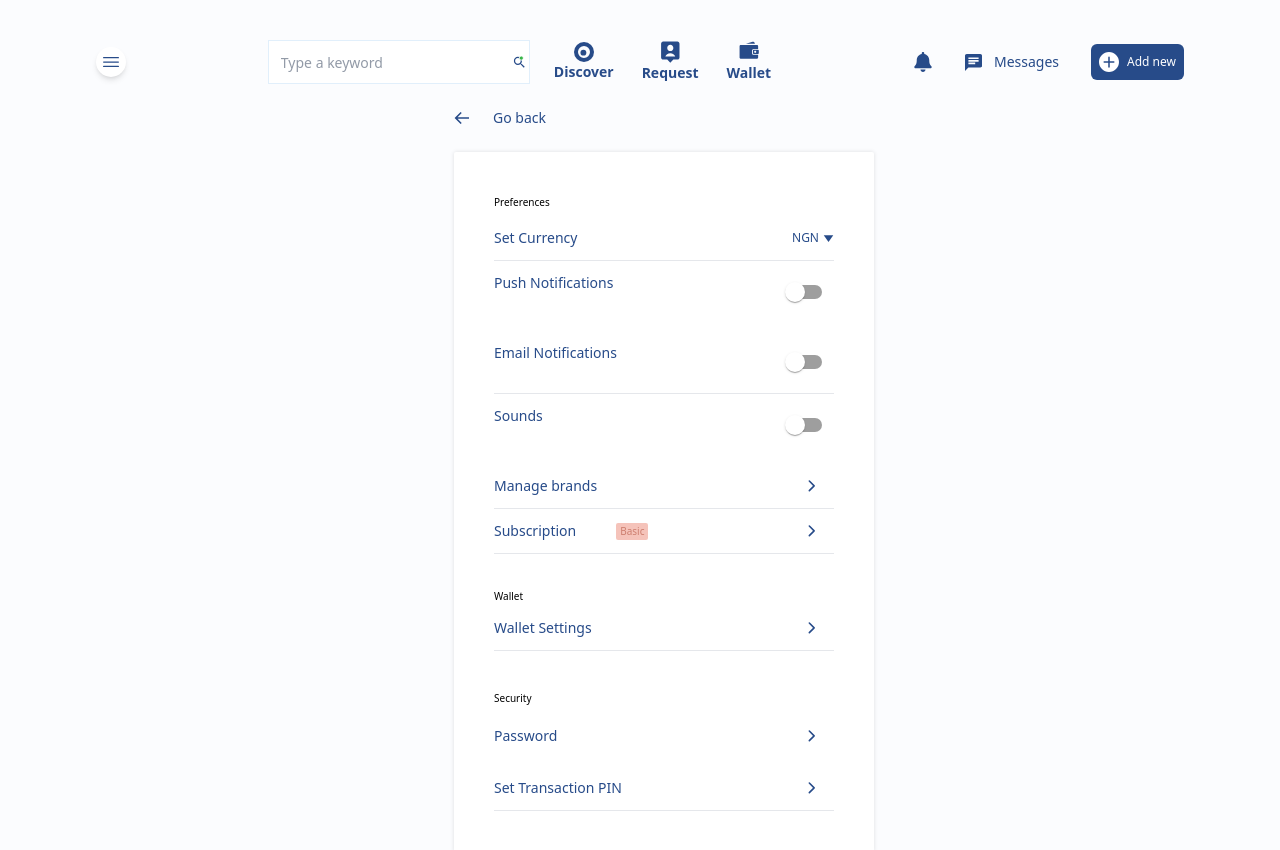
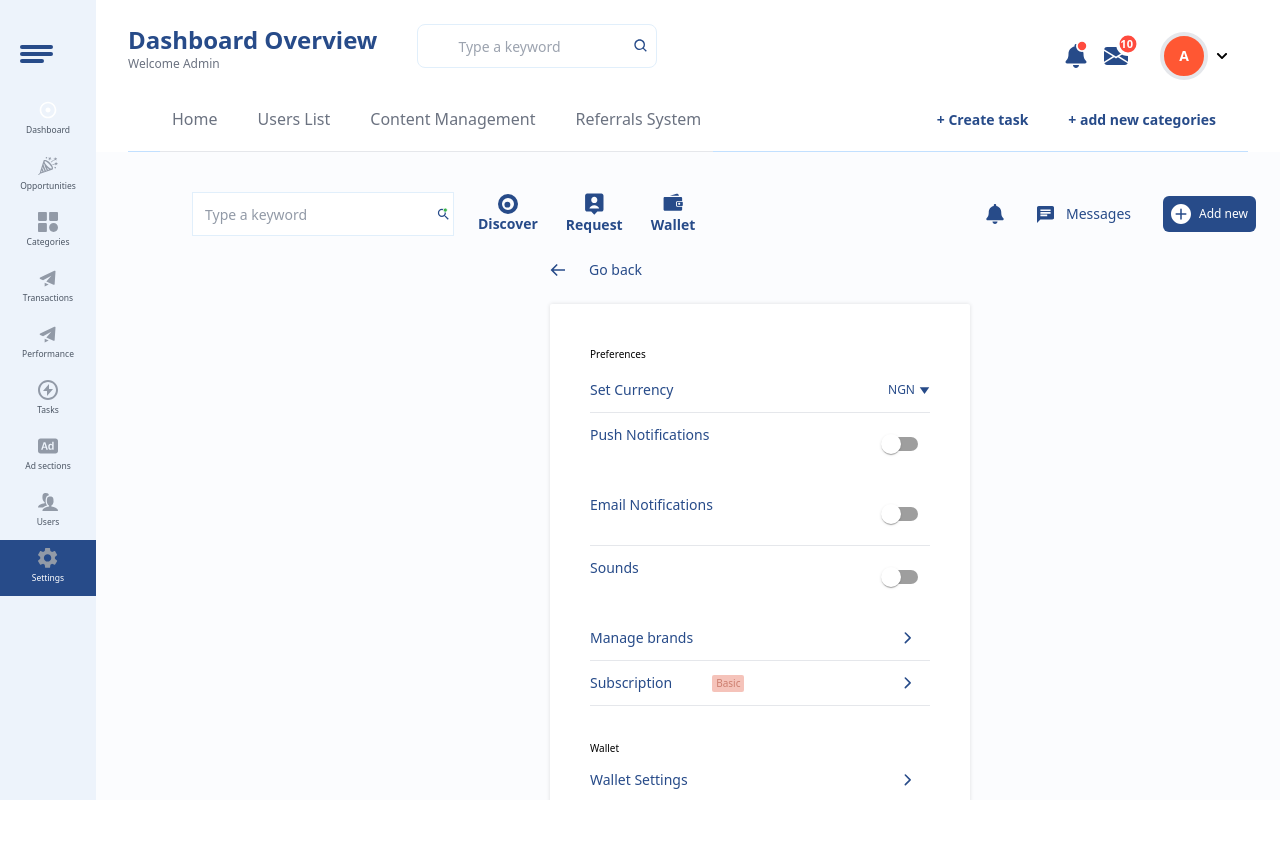
Before and after one commit to abraham-alizor/spottr-admin, a React (Create React App) app: page /settings in a window 1280 px wide. Shown: the top 850 px of the page. After the commit the page ends 800 px from the top, so only its background shows below. Built offline with nearby package versions, Linux system fonts and the light colour scheme; a web font is replaced by a local one.

Commit message:
fix: update

```diff
--- a/src/App.tsx
+++ b/src/App.tsx
@@ -2,7 +2,6 @@
 import { Toaster } from "react-hot-toast";
 import { Route, Routes } from "react-router-dom";
 
-import Settings from "@/features/Settings";
 import MainRoutes from "@/Routes";
 import { PrivateRoutes } from "@/Routes/private";
 
@@ -21,8 +20,6 @@ function App() {
           }
           path='/*'
         />
-
-        <Route element={<Settings />} path='/settings' />
       </Routes>
       <Toaster position='top-right' reverseOrder={false} />
     </>
--- a/src/Routes/index.tsx
+++ b/src/Routes/index.tsx
@@ -16,6 +16,7 @@ import AllDeals from "@/features/Opportunities/all_deals";
 import AllLists from "@/features/Opportunities/all_lists";
 import PerformancePage from "@/features/Performance";
 import ReferralsSystem from "@/features/referrals-system";
+import Settings from "@/features/Settings";
 import Tasks from "@/features/tasks";
 import CreateTask from "@/features/tasks/createtask";
 import ViewTask from "@/features/tasks/viewtask";
@@ -98,6 +99,11 @@ function MainRoutes() {
       path: "/notification-center",
       component: NotificationCenter,
     },
+    {
+      title: "settings",
+      path: "/settings",
+      component: Settings,
+    },
   ];
   return (
     <div>
--- a/src/features/Settings/index.tsx
+++ b/src/features/Settings/index.tsx
@@ -15,7 +15,6 @@ import ToggleSwitch from "@/shared/components/toggle_switch";
 import {
   BLUE_ARROW_DOWN,
   BLUE_ARROW_LEFT,
-  BLUE_BARS,
   CHAT_ICON,
   GO_BACK,
   ROUND_BLUE,
@@ -58,9 +57,9 @@ function Settings() {
   return (
     <main className='bg-[#fbfcfe] h-full w-[100vw] py-10 px-24'>
       <div className='flex justify-between items-center'>
-        <div className='bg-white w-[30px] h-[30px] rounded-full shadow-md flex justify-center items-center p-[0.45rem]'>
+        {/* <div className='bg-white w-[30px] h-[30px] rounded-full shadow-md flex justify-center items-center p-[0.45rem]'>
           <img alt='' src={BLUE_BARS} />
-        </div>
+        </div> */}
         <div className='flex gap-6'>
           <div className='w-[262px] bg-white flex items-center justify-between h-[44px] px-3 border-[0.68px] border-[#E1EFFB]'>
             <input
@@ -94,7 +93,7 @@ function Settings() {
             </div>
           </div>
         </div>
-        <div className='flex  items-center gap-8'>
+        <div className='flex  items-center gap-8 mr-6'>
           <FaBell className='text-xl text-brand' />
           <div className='flex items-center gap-3'>
             <img alt='' src={CHAT_ICON} />
--- a/src/shared/components/Sidebar/index.tsx
+++ b/src/shared/components/Sidebar/index.tsx
@@ -15,8 +15,6 @@ import {
   BAR,
   CATEGORIES,
   DASHBOARD_WHITE,
-  HELP,
-  LOANS,
   LOGO,
   OPPORTUNITY,
   SETTINGS,
@@ -40,9 +38,9 @@ const Sidebar = (props: SidebarProps) => {
     { title: "Performance", src: TRANSACTIONS, path: "/performance" },
     { title: "Tasks", src: TASK, path: "/tasks" },
     { title: "Ad sections", src: AD_SECTIONS, path: "/ad-sections" },
-    { title: "Loans", src: LOANS, path: "/loans" },
+    // { title: "Loans", src: LOANS, path: "/loans" },
     { title: "Users", src: USERS, path: "/userslist" },
-    { title: "Help", src: HELP, path: "/help" },
+    // { title: "Help", src: HELP, path: "/help" },
     { title: "Settings", src: SETTINGS, path: "/settings" },
   ];
   const isMobileView = useMediaQuery("(max-width: 640px)");
```
